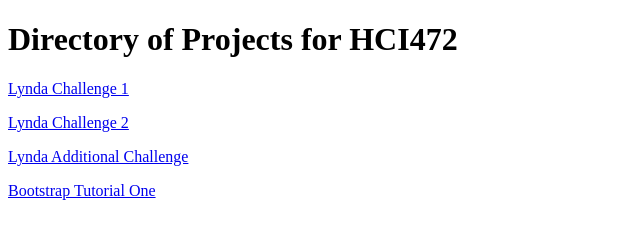
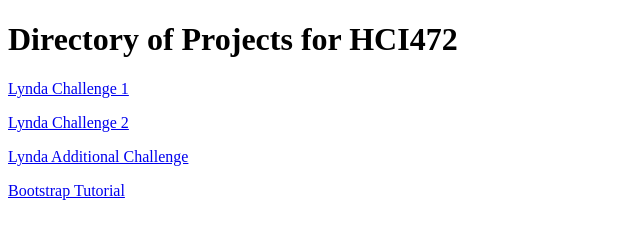
Before and after one commit to evbreyes/evbreyes.github.io, a plain HTML site: page hci472/index.html in a window 1280 px wide. Shown: the full height of the page, 0-640 px from the left. Drawn offline with Linux system fonts and the light colour scheme.

Commit message:
bootstrap tutorial updates

```diff
--- a/hci472/index.html
+++ b/hci472/index.html
@@ -15,7 +15,7 @@
         <p><a href="http://evbreyes.github.io/hci472/Lynda1/challenge1/">Lynda Challenge 1</a></p>
         <p><a href="http://evbreyes.github.io/hci472/Lynda1/challenge2/">Lynda Challenge 2</a></p>
         <p><a href="http://evbreyes.github.io/hci472/Lynda1/additionalChallenge/">Lynda Additional Challenge</a></p>
-        <p><a href="http://evbreyes.github.io/hci472/bootsrapOne/index.html">Bootstrap Tutorial One</a></p>
+        <p><a href="evbreyes.github.io/hci472/bootstrapTutorial/">Bootstrap Tutorial</a></p>
     </div>
   </body>
   </html>
```
